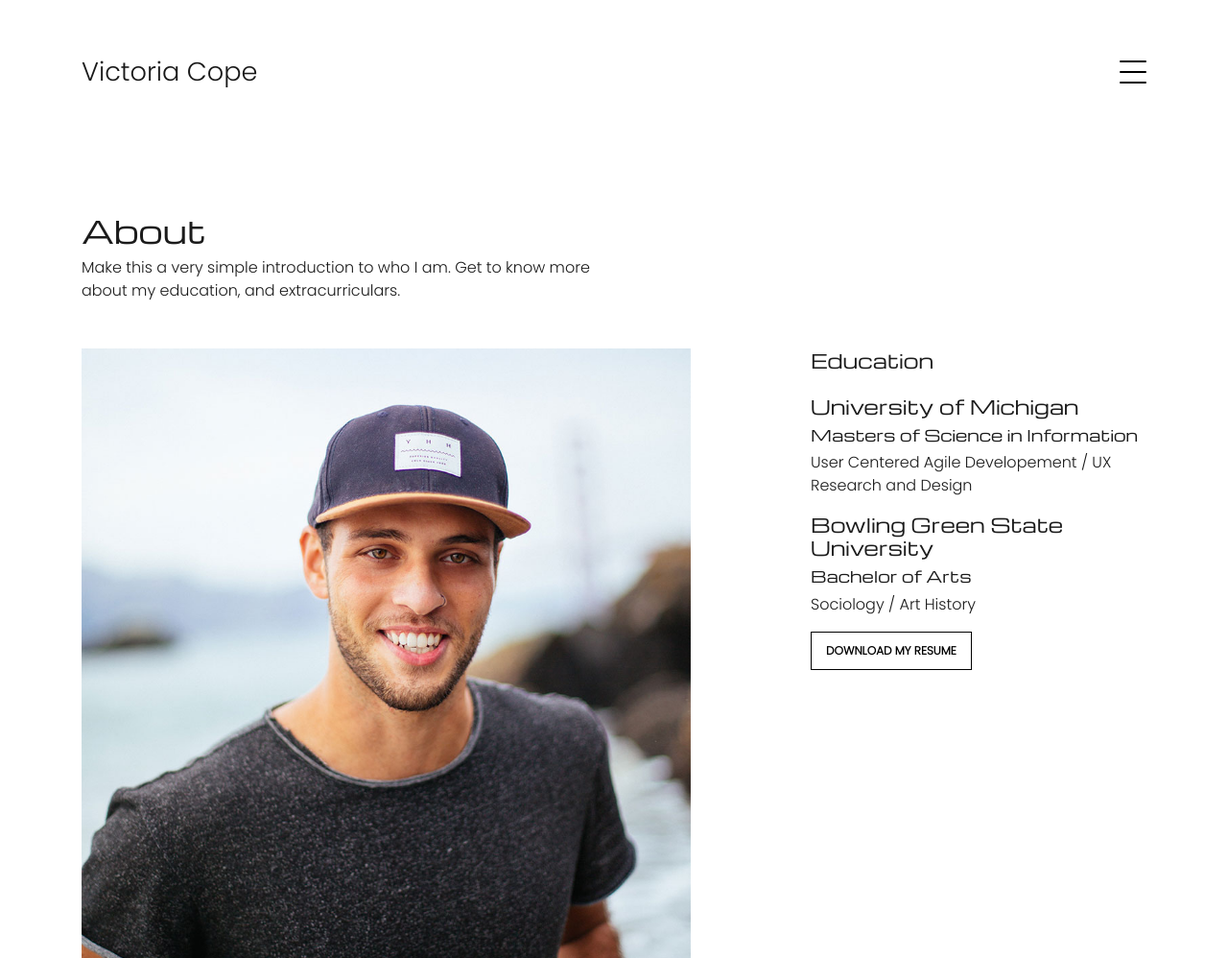
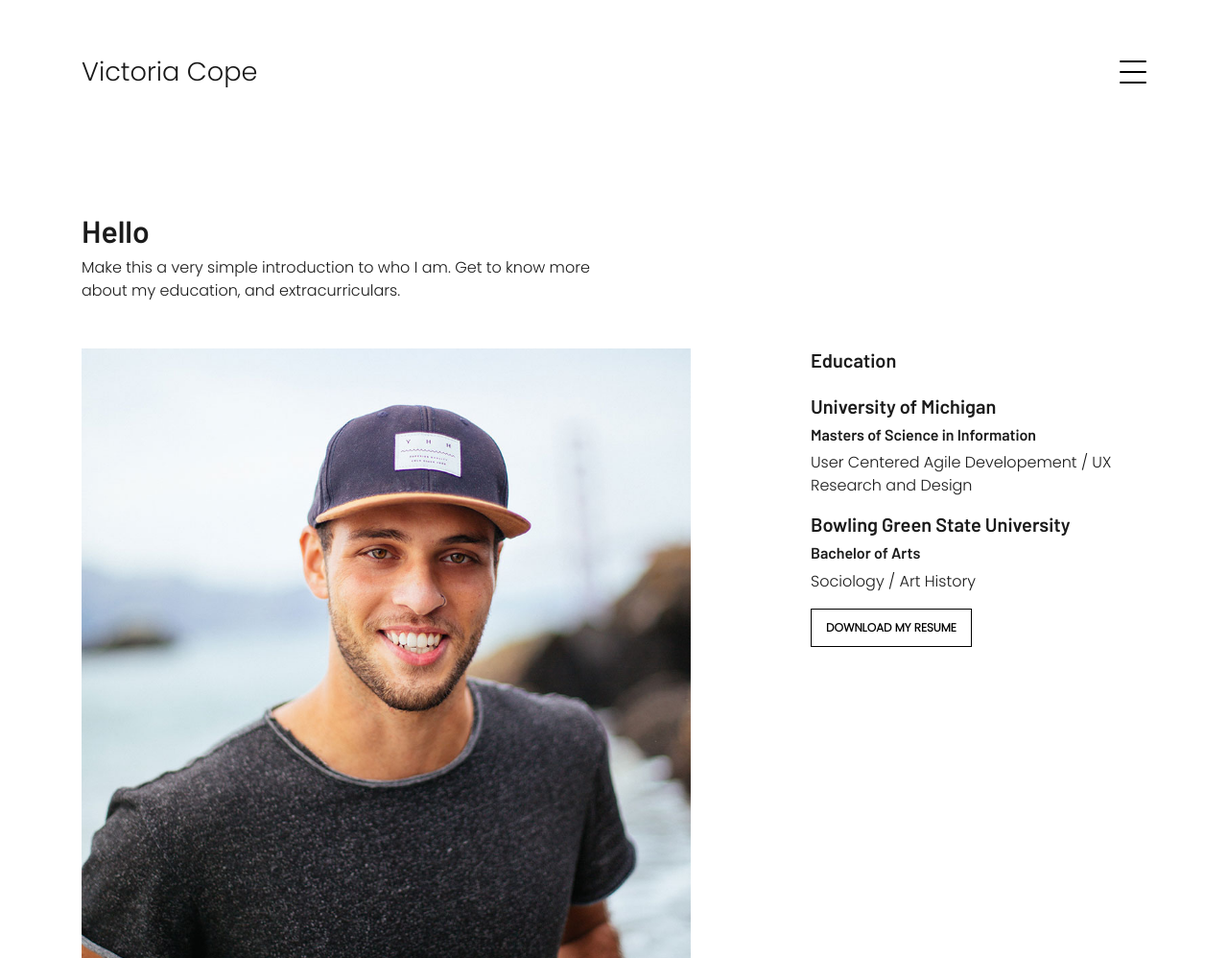
Before and after one commit to copev/copev.github.io, a plain HTML site: page about.html in a window 1280 px wide. Shown: the top 998 px of the page at 96% size. Drawn offline with nearby package versions, Linux system fonts and the light colour scheme.

Commit message:
H1 barlow

```diff
--- a/about.html
+++ b/about.html
@@ -13,7 +13,7 @@
   <link href="img/apple-touch-icon.png" rel="apple-touch-icon">
 
   <!-- Google Fonts -->
-  <link href="https://fonts.googleapis.com/css?family=Michroma:400,700|Poppins:300,200&display=swap"
+  <link href="https://fonts.googleapis.com/css?family=Barlow:600|Poppins:300,200&display=swap"
     rel="stylesheet">
 
   <!-- Bootstrap CSS File -->
@@ -26,13 +26,6 @@
 
   <!-- Template Main CSS File -->
   <link href="css/style.css" rel="stylesheet">
-
-  <!-- =======================================================
-    Template Name: MyPortfolio
-    Template URL: https://bootstrapmade.com/myportfolio-bootstrap-portfolio-website-template/
-    Author: BootstrapMade.com
-    Author URL: https://bootstrapmade.com/
-  ======================================================= -->
 </head>
 
 <body>
@@ -87,7 +80,7 @@
         <div class="row mb-5 align-items-end">
           <div class="col-md-6" data-aos="fade-up">
 
-            <h2>About</h2>
+            <h2>Hello</h2>
             <p class="mb-0">Make this a very simple introduction to who I am. Get to know more about my education, and extracurriculars. </p>
           </div>
 
--- a/css/style.css
+++ b/css/style.css
@@ -18,7 +18,7 @@ h4,
 h5,
 h6,
 .font-heading {
-  font-family: "Michroma", sans-serif;
+  font-family: "Barlow", sans-serif;
 }
 
 h1 {
```
Also changed, not shown: collaboratory-online.html (+1 -1 lines), contact.html (+1 -1 lines), flo-redesign.html (+1 -1 lines), geons-weather-app.html (+1 -1 lines), index.html (+1 -1 lines), intestina.html (+1 -1 lines), mooma-wayfinding.html (+1 -7 lines), sukiru.html (+1 -1 lines).
